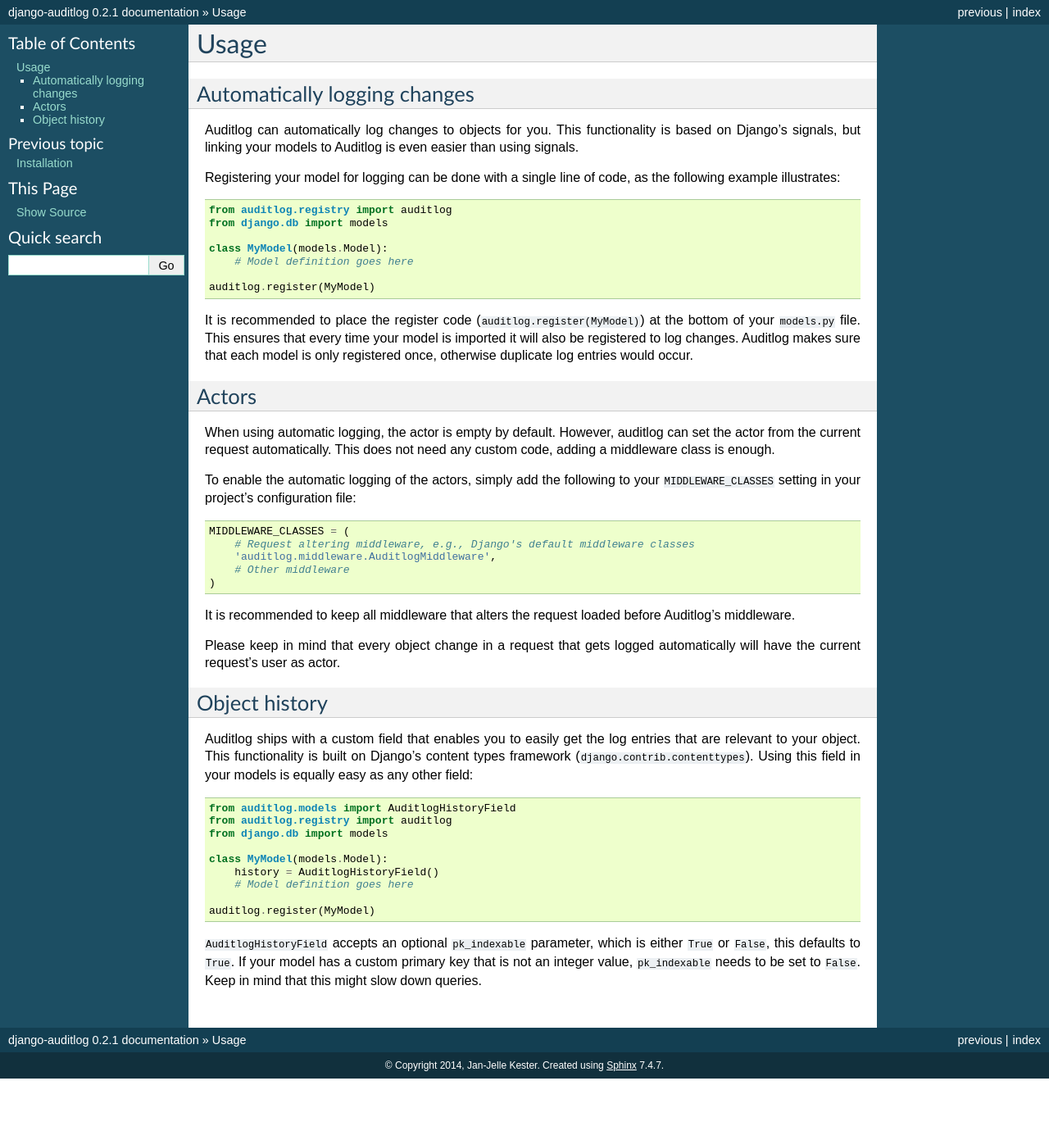
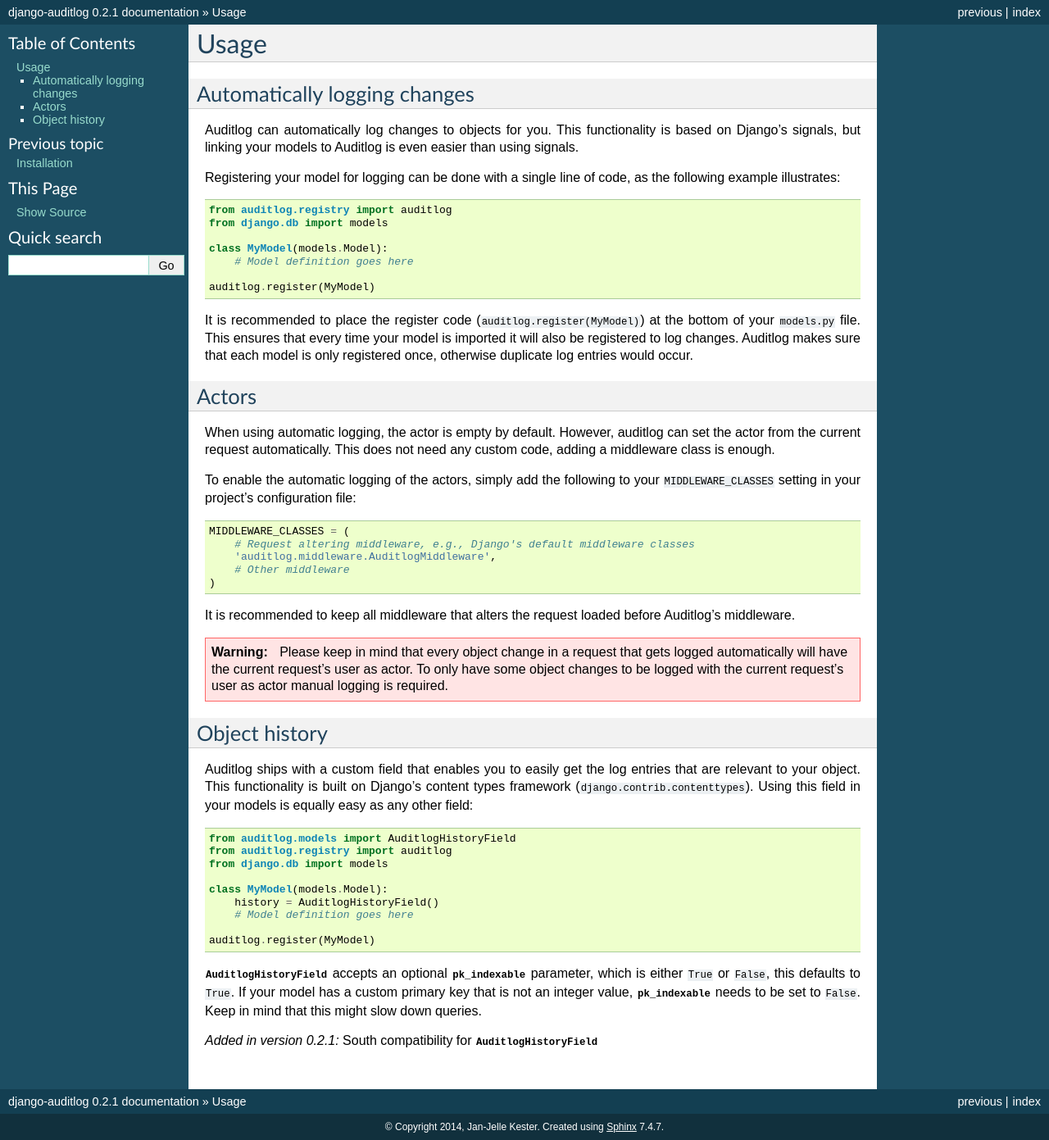
Before and after one commit to jazzband/django-auditlog, a Sphinx documentation site: the page built from docs/source/usage.rst, in a window 1280 px wide. Shown: the whole page at 82% size. Built offline with Sphinx 7.4.7, drawn with Linux system fonts in a browser that asks for light colours; pages that are not in the unit, such as notebooks, are missing from menus; before the commit the page ends 1316 px from its top, so only the background shows below that.

Commit message:
Add South compatibility to docs

```diff
--- a/docs/source/usage.rst
+++ b/docs/source/usage.rst
@@ -38,11 +38,16 @@
 
 It is recommended to keep all middleware that alters the request loaded before Auditlog's middleware.
 
-Please keep in mind that every object change in a request that gets logged automatically will have the current request's
-user as actor.
+.. warning::
+
+    Please keep in mind that every object change in a request that gets logged automatically will have the current request's
+    user as actor. To only have some object changes to be logged with the current request's user as actor manual logging is
+    required.
 
 Object history
 --------------
+
+.. py:currentmodule:: auditlog.models
 
 Auditlog ships with a custom field that enables you to easily get the log entries that are relevant to your object. This
 functionality is built on Django's content types framework (``django.contrib.contenttypes``). Using this field in your
@@ -58,6 +63,10 @@
 
     auditlog.register(MyModel)
 
-``AuditlogHistoryField`` accepts an optional ``pk_indexable`` parameter, which is either ``True`` or ``False``, this
-defaults to ``True``. If your model has a custom primary key that is not an integer value, ``pk_indexable`` needs to be
+:py:class:`AuditlogHistoryField` accepts an optional :py:attr:`pk_indexable` parameter, which is either ``True`` or ``False``, this
+defaults to ``True``. If your model has a custom primary key that is not an integer value, :py:attr:`pk_indexable` needs to be
 set to ``False``. Keep in mind that this might slow down queries.
+
+.. versionadded:: 0.2.1
+
+    South compatibility for :py:class:`AuditlogHistoryField`
```
